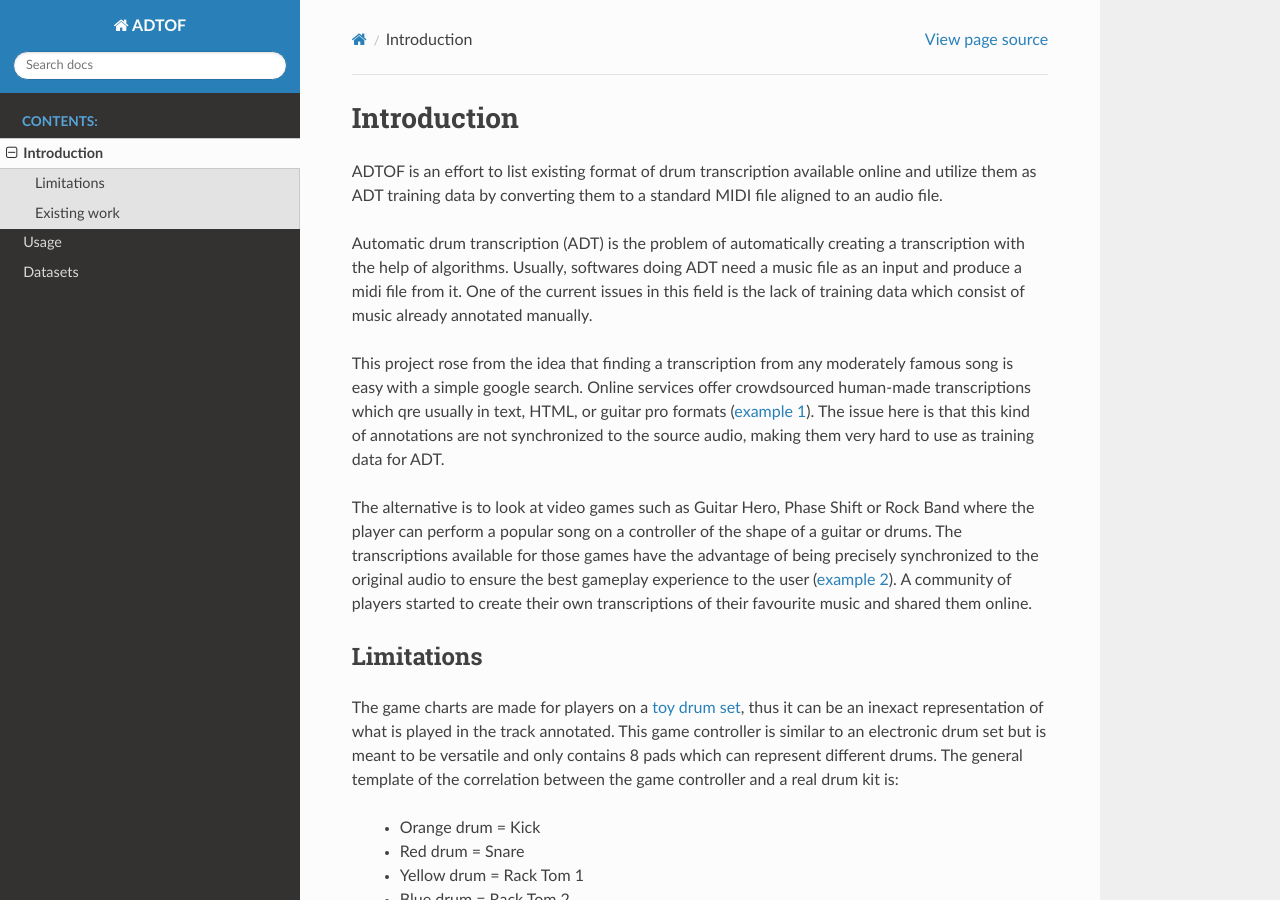
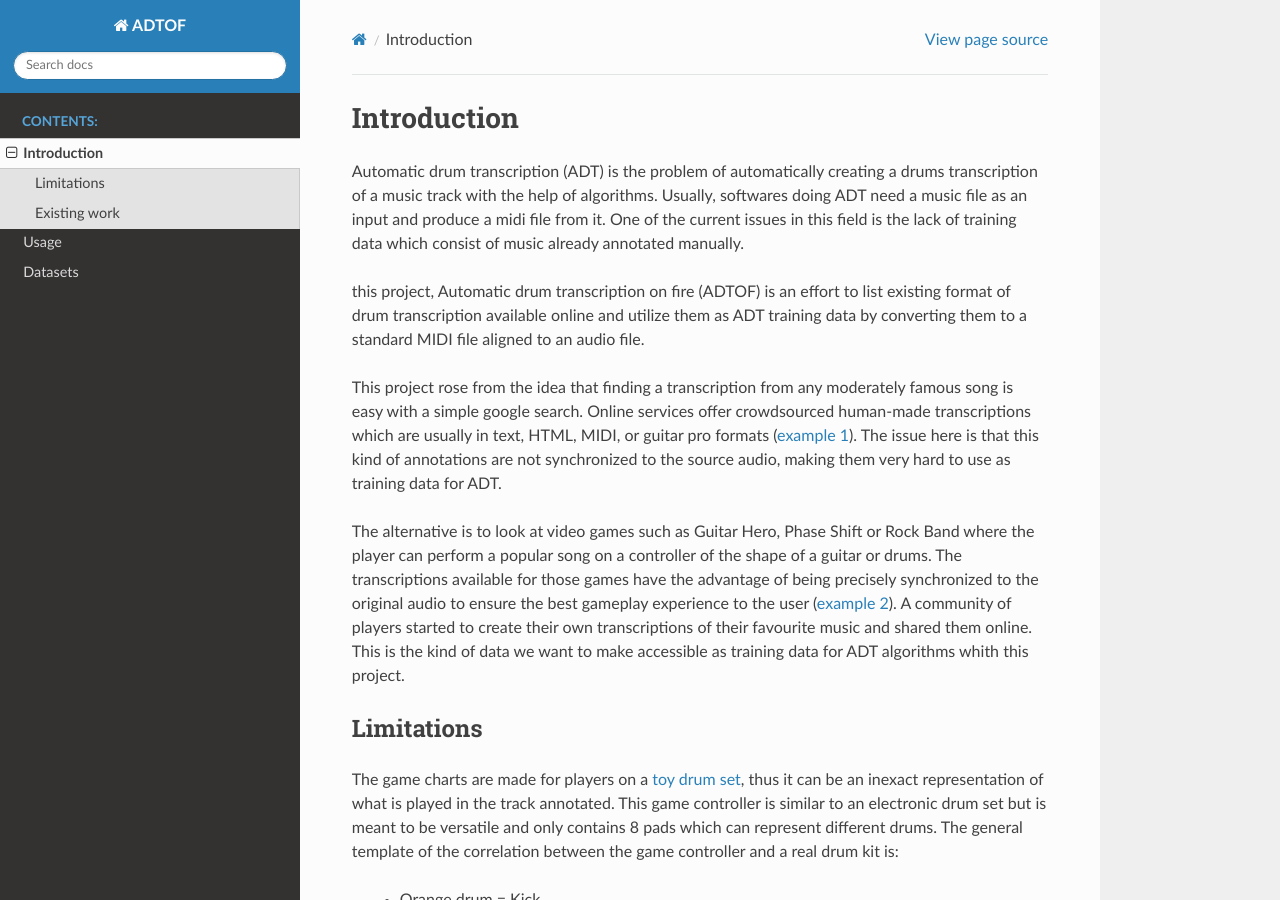
Before and after one commit to MZehren/ADTOF, a Sphinx documentation site: the page built from docs/introduction.rst, in a window 1280 px wide and 900 px high. Built offline with Sphinx 7.4.7 and the Read the Docs theme 2.0.0, drawn with Linux system fonts in a browser that asks for light colours.

```diff
--- a/docs/introduction.rst
+++ b/docs/introduction.rst
@@ -1,19 +1,20 @@
 Introduction
 ============
 
-ADTOF is an effort to list existing format of drum transcription available online and utilize them as ADT training data by converting them to a standard MIDI file aligned to an audio file.
-
-Automatic drum transcription (ADT) is the problem of automatically creating a transcription with the help of algorithms.
+Automatic drum transcription (ADT) is the problem of automatically creating a drums transcription of a music track with the help of algorithms.
 Usually, softwares doing ADT need a music file as an input and produce a midi file from it.
 One of the current issues in this field is the lack of training data which consist of music already annotated manually.
 
+this project, Automatic drum transcription on fire (ADTOF) is an effort to list existing format of drum transcription available online and utilize them as ADT training data by converting them to a standard MIDI file aligned to an audio file.
+
 This project rose from the idea that finding a transcription from any moderately famous song is easy with a simple google search.
-Online services offer crowdsourced human-made transcriptions which qre usually in text, HTML, or guitar pro formats (`example 1`_).
+Online services offer crowdsourced human-made transcriptions which are usually in text, HTML, MIDI, or guitar pro formats (`example 1`_).
 The issue here is that this kind of annotations are not synchronized to the source audio, making them very hard to use as training data for ADT.
 
 The alternative is to look at video games such as Guitar Hero, Phase Shift or Rock Band where the player can perform a popular song on a controller of the shape of a guitar or drums.
 The transcriptions available for those games have the advantage of being precisely synchronized to the original audio to ensure the best gameplay experience to the user (`example 2`_).
 A community of players started to create their own transcriptions of their favourite music and shared them online.
+This is the kind of data we want to make accessible as training data for ADT algorithms whith this project.
 
 .. _example 1: https://www.songsterr.com/a/wsa/gojira-lenfant-sauvage-drum-tab-s381936t5
 .. _example 2: https://www.youtube.com/watch?v=26vfTMXLlV4
```
Also changed, not shown: 2 other files.
